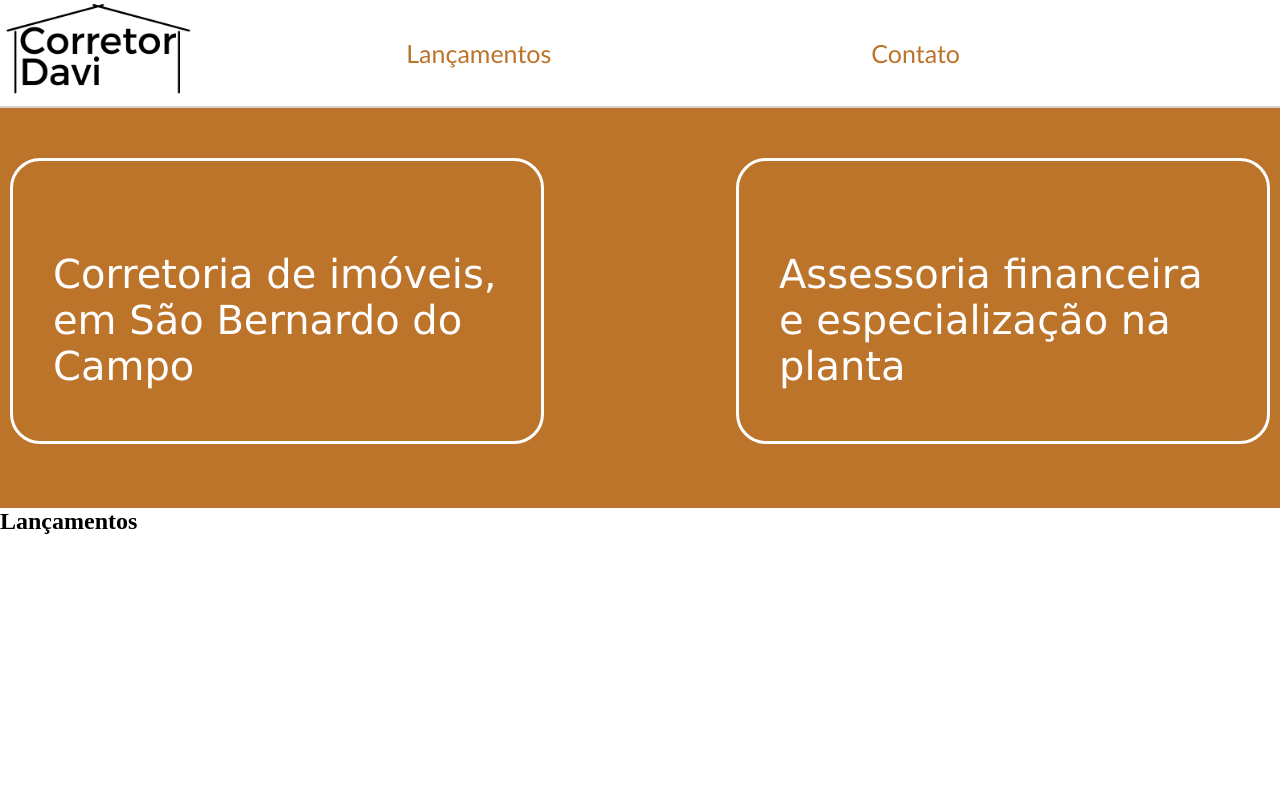
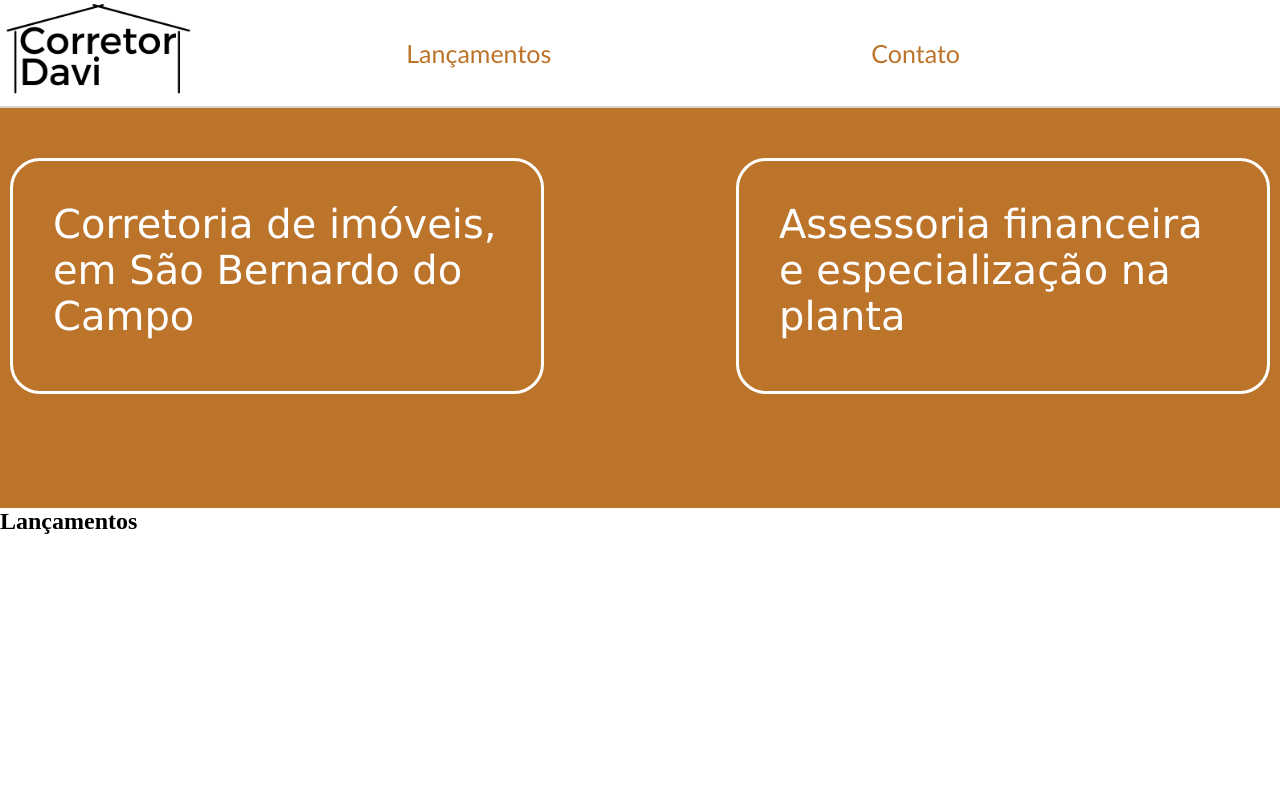
Before and after one commit to JuanLiraEst/CorretorDavi, a plain HTML site: page index.html in a window 1280 px wide. Shown: the top 800 px of the page. Drawn offline with Linux system fonts and the light colour scheme.

Commit message:
Update style.css

```diff
--- a/style.css
+++ b/style.css
@@ -35,11 +35,11 @@ a{
     width:35%;
     font-size:30pt;
     font-family:Verdana, Geneva, Tahoma, sans-serif;
-    padding:90px 40px;
+    padding:40px 40px;
     color:white;
     border:3px solid white;
     margin-top:50px;
-    height:100px;
+    height:150px;
     margin-left:10px;
     margin-right:10px;
     border-radius:30px;
```
